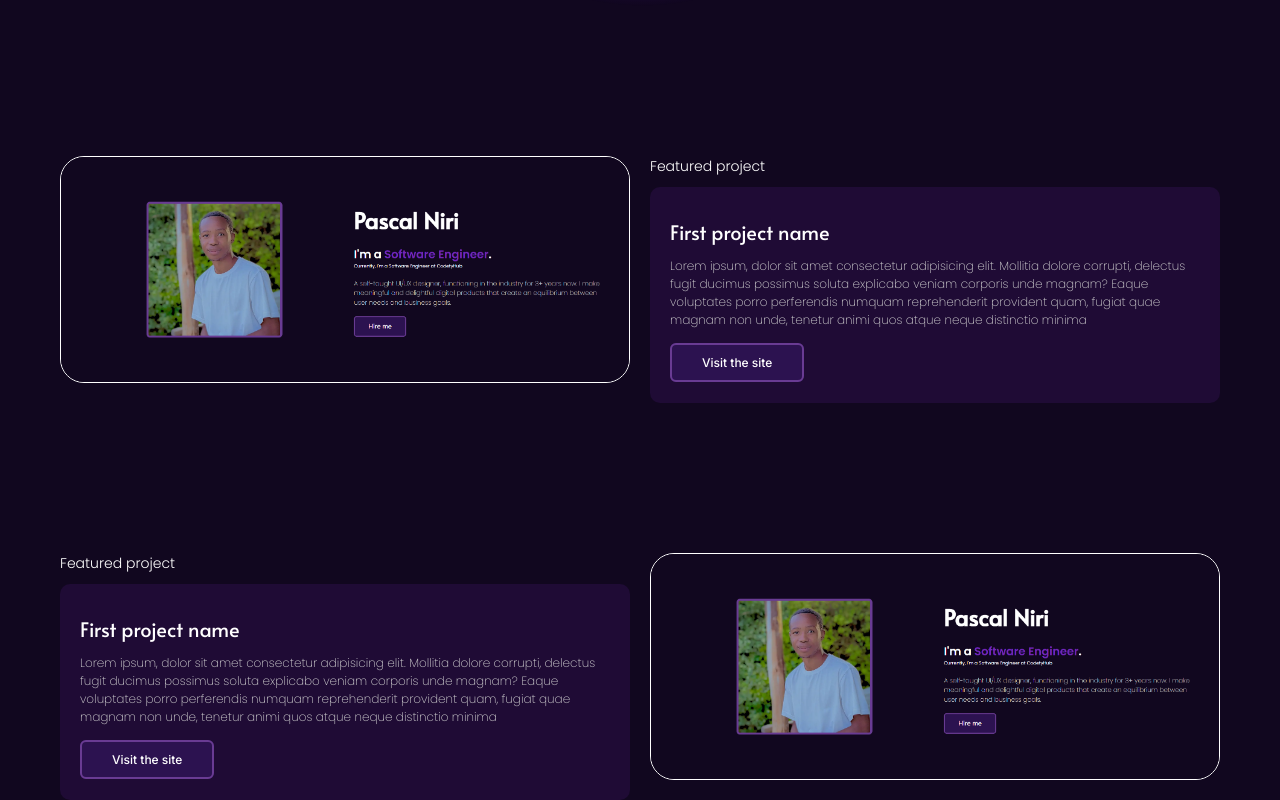
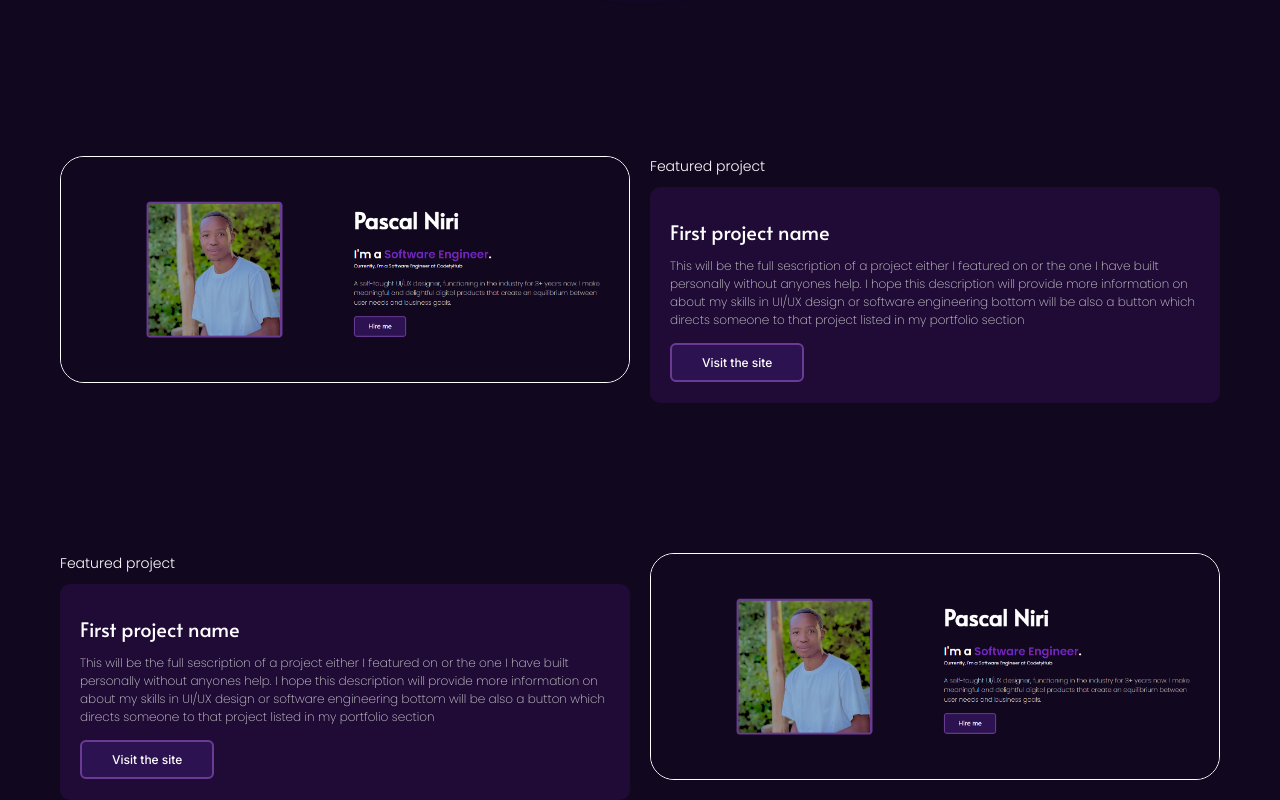
Before and after one commit to pascalniri/Pascal-niri, a Next.js app: page /projects in a window 1280 px wide. Shown: the part 633-1433 px from the top of the page. Built offline with nearby package versions, Linux system fonts and the light colour scheme.

Commit message:
Corrected some errors

```diff
--- a/src/components/projects/Projects.jsx
+++ b/src/components/projects/Projects.jsx
@@ -5,7 +5,6 @@ import ss from "/public/ss.png";
 import Link from "next/link";
 
 const Projects = () => {
-
   return (
     <div className="flex flex-col justify-center items-center md:mt-[100px]">
       <div className="flex flex-col justify-center items-center text-center">
@@ -29,19 +28,16 @@ const Projects = () => {
             height={400}
             width={400}
             className="w-full rounded-3xl border border-white"
-
           />
         </div>
         <div className="h-full w-full">
-          <p className="text-[#ffffff] text-[14px] font-poppins font-light mb-[10px]">Featured project</p>
+          <p className="text-[#ffffff] text-[14px] font-poppins font-light mb-[10px]">
+            Featured project
+          </p>
           <div className="bg-[#7027ba24] px-[20px] py-[30px] rounded-[10px]">
             <h1 className="font-alata text-[20px]">First project name</h1>
             <p className="text-[12px] font-poppins font-extralight text-[#d4d4d4] mt-[10px]">
-              Lorem ipsum, dolor sit amet consectetur adipisicing elit. Mollitia
-              dolore corrupti, delectus fugit ducimus possimus soluta explicabo
-              veniam corporis unde magnam? Eaque voluptates porro perferendis
-              numquam reprehenderit provident quam, fugiat quae magnam non unde,
-              tenetur animi quos atque neque distinctio minima
+            This will be the full sescription of a project either I featured on or the one I have built personally without anyones help. I hope this description will provide more information on about my skills in UI/UX design or software engineering bottom will be also a button which directs someone to that project listed in my portfolio section
             </p>
             <div className="mt-5">
               <Link
@@ -55,20 +51,15 @@ const Projects = () => {
         </div>
       </div>
 
-           {/*project two */}
-
       <div className="mt-[60px] lg:mt-[150px] gap-x-[20px] gap-y-[30px] flex flex-col-reverse justify-center items-center  md:grid md:grid-cols-1 lg:grid lg:grid-cols-2">
-
         <div className="h-full w-full">
-          <p className="text-[#ffffff] text-[14px] font-poppins font-light mb-[10px]">Featured project</p>
+          <p className="text-[#ffffff] text-[14px] font-poppins font-light mb-[10px]">
+            Featured project
+          </p>
           <div className="bg-[#7027ba24] px-[20px] py-[30px] rounded-[10px]">
             <h1 className="font-alata text-[20px]">First project name</h1>
             <p className="text-[12px] font-poppins font-extralight text-[#d4d4d4] mt-[10px]">
-              Lorem ipsum, dolor sit amet consectetur adipisicing elit. Mollitia
-              dolore corrupti, delectus fugit ducimus possimus soluta explicabo
-              veniam corporis unde magnam? Eaque voluptates porro perferendis
-              numquam reprehenderit provident quam, fugiat quae magnam non unde,
-              tenetur animi quos atque neque distinctio minima
+              This will be the full sescription of a project either I featured on or the one I have built personally without anyones help. I hope this description will provide more information on about my skills in UI/UX design or software engineering bottom will be also a button which directs someone to that project listed in my portfolio section
             </p>
             <div className="mt-5">
               <Link
@@ -87,7 +78,6 @@ const Projects = () => {
             height={400}
             width={400}
             className="w-full rounded-3xl border border-white"
-
           />
         </div>
       </div>
```
